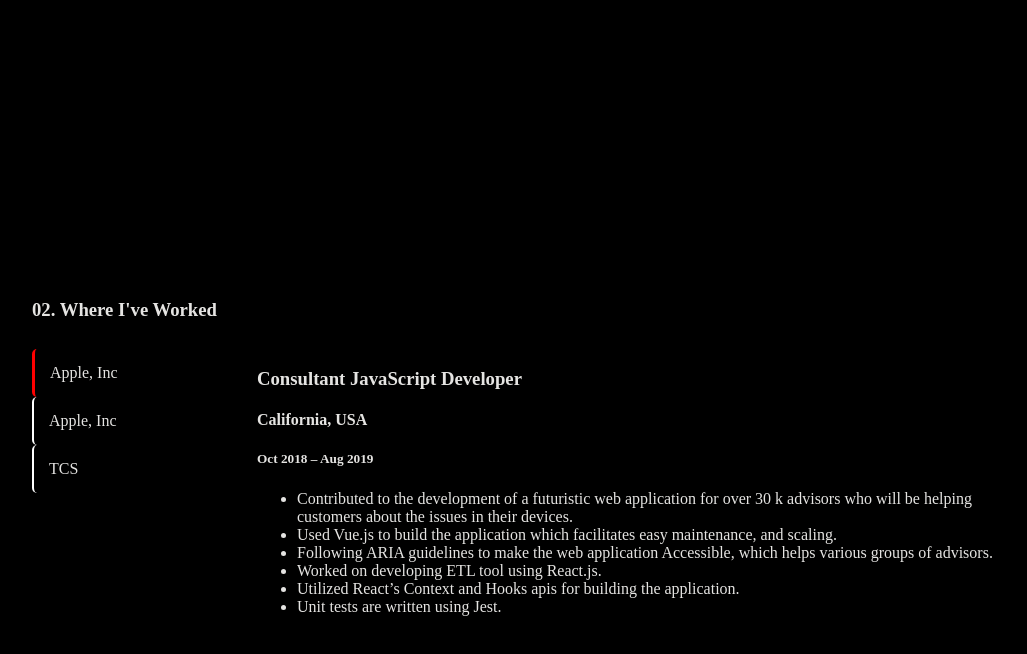
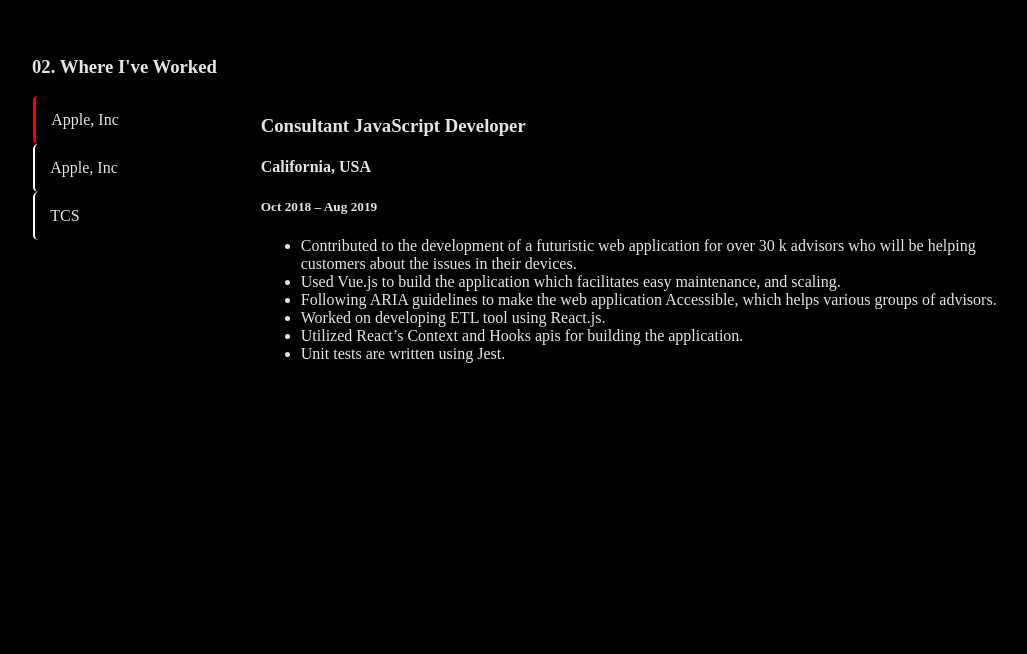
Before and after one commit to sai-velamuri/portfolio, a React (Create React App) app: page / in a window 1280 px wide. Shown: the part 1563-2217 px from the top of the page, without its empty margins (118-1145 px from the left). Built offline with nearby package versions, Linux system fonts and the light colour scheme.

Commit message:
added some styling

```diff
--- a/src/components/Experience.js
+++ b/src/components/Experience.js
@@ -4,9 +4,6 @@
 const aboutMe = {
   height: '100vh',
   padding: '0 150px',
-  display: 'flex',
-  flexFlow: 'column wrap',
-  justifyContent: 'center'
 }
 
 
--- a/src/components/ExperienceContent.js
+++ b/src/components/ExperienceContent.js
@@ -4,7 +4,9 @@
 
 const experienceContent = {
   display: 'flex',
+  flexFlow: 'row wrap',
   marginTop: '10px',
+  justifyContent: 'space-around'
 }
 
 export default function ExperienceContent() {
@@ -33,7 +35,10 @@
           ))
         }
       </ul>
-      <div>
+      <div style={{
+          minWidth: '500px',
+          maxWidth: '750px',
+      }}>
       <h3>{companyData[state].role}</h3>
       <h4>{companyData[state].location}</h4>
       <h5>{companyData[state].duration}</h5>
```
